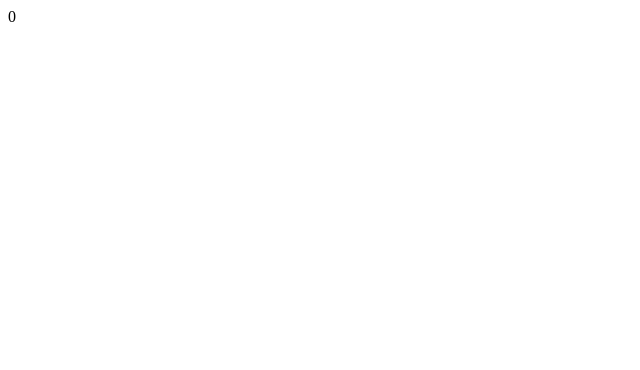
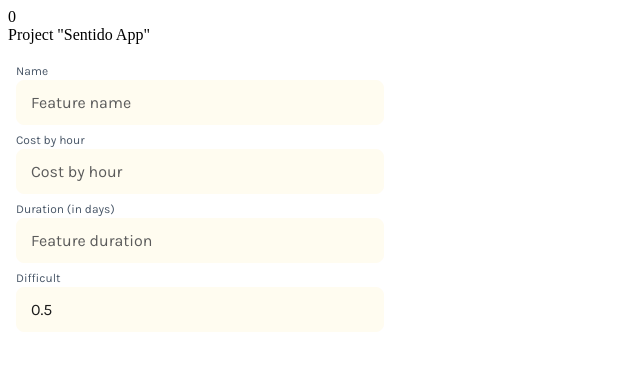
Before and after one commit to minskylab/social-project-simulator, a Next.js app: page /simulator in a window 1280 px wide. Shown: the top 370 px of the page, without its empty margins (0-640 px from the left). Built offline with nearby package versions, Linux system fonts and the light colour scheme.

Commit message:
minky input is working, typescript is... idk

```diff
--- /dev/null
+++ b/components/MinskyInput.tsx
@@ -0,0 +1,67 @@
+import styled from "styled-components";
+import React, { ChangeEventHandler, FunctionComponent, useState } from "react";
+
+interface MinskyInputProps {
+    value: any;
+    onChange: (newVal: string) => void;
+    type: "text" | "number" | "password";
+    placeholder?: string;
+    label?: string;
+}
+
+const Input = styled.input`
+    background-color: #fffcf0;
+    font-size: 16px;
+    border: 0.5px solid #fffcf0;
+    border-radius: 8px;
+    padding: 12px 14px;
+    font-family: "Karla", sans-serif;
+    color: #1b1b1b;
+    transition: 0.3s;
+    ::placeholder {
+        color: #5b5b5b;
+    }
+    :focus {
+        outline: none;
+        border: 0.5px solid #1b1b1b;
+        box-shadow: 0 0 0.5px 0.5px #ffc48244;
+        background-color: #fff6d2;
+    }
+`;
+
+const InputWrapper = styled.div`
+    display: flex;
+    flex-flow: column;
+    font-family: "Karla", sans-serif;
+    padding: 4px 8px;
+`;
+
+interface LabelProps {
+    focus?: boolean;
+}
+const Label = styled.label<LabelProps>`
+    font-size: 12px;
+    transition: 0.3s;
+    color: ${props => (props.focus ? "#1b1b1b" : "#485667")};
+    margin-bottom: 2px;
+    /* margin-left: 8px; */
+`;
+
+const MinskyInput: FunctionComponent<MinskyInputProps> = props => {
+    const [focus, setFocus] = useState<boolean>(false);
+    return (
+        <InputWrapper>
+            {props.label ? <Label focus={focus}> {props.label} </Label> : null}
+            <Input
+                type={props.type}
+                value={props.value}
+                placeholder={props.placeholder}
+                onChange={e => props.onChange(e.target.value)}
+                onFocus={() => setFocus(true)}
+                onBlur={() => setFocus(false)}
+            />
+        </InputWrapper>
+    );
+};
+
+export default MinskyInput;
--- /dev/null
+++ b/components/ProjectCard.tsx
@@ -0,0 +1,72 @@
+import React, { FunctionComponent, useEffect, useState } from "react";
+import styled from "styled-components";
+import { Project } from "../logic";
+import MinskyInput from "./MinskyInput";
+
+interface ProjectCardProps {
+    project: Project;
+}
+
+interface NewFeatureState {
+    name?: string;
+    costByHour?: number;
+    duration?: number;
+    difficult?: number;
+}
+
+const NewFeatureBox = styled.div`
+    max-width: 24em;
+`;
+
+const ProjectCard: FunctionComponent<ProjectCardProps> = props => {
+    const [newFeature, setNewFeature] = useState<NewFeatureState>({ difficult: 0.5 });
+
+    useEffect(() => {
+        console.log("project prop updated");
+    }, [props.project]);
+
+    return (
+        <div>
+            <div>
+                <div>Project "{props.project.name}"</div>
+                <ul>
+                    {props.project.features.map(f => {
+                        return <li>{f.name}</li>;
+                    })}
+                </ul>
+            </div>
+            <NewFeatureBox>
+                <MinskyInput
+                    type={"text"}
+                    value={newFeature.name}
+                    onChange={(val: string) => setNewFeature({ name: val })}
+                    placeholder={"Feature name"}
+                    label={"Name"}
+                />
+                <MinskyInput
+                    type="number"
+                    value={newFeature.costByHour}
+                    placeholder={"Cost by hour"}
+                    onChange={(val: string) => setNewFeature({ costByHour: Number.parseInt(val) })}
+                    label={"Cost by hour"}
+                />
+                <MinskyInput
+                    type="number"
+                    value={newFeature.duration}
+                    placeholder={"Feature duration"}
+                    onChange={(val: string) => setNewFeature({ duration: Number.parseInt(val) })}
+                    label={"Duration (in days)"}
+                />
+                <MinskyInput
+                    type="number"
+                    value={newFeature.difficult}
+                    placeholder={"Feature difficult"}
+                    onChange={(val: string) => setNewFeature({ difficult: Number.parseInt(val) })}
+                    label={"Difficult"}
+                />
+            </NewFeatureBox>
+        </div>
+    );
+};
+
+export default ProjectCard;
--- /dev/null
+++ b/logic/index.ts
@@ -0,0 +1,3 @@
+import {Project} from "./project";
+
+export {Project};
--- a/logic/project.ts
+++ b/logic/project.ts
@@ -1,28 +1,44 @@
+// @ts-ignore
 interface Feature {
     name: string;
-    dificult: number; // range between <0 - 1]
+    difficult: number; // range between <0 - 1]
     costByHour: number;
     duration: number;
 }
 
+interface ProjectDescription {
+    startDate: Date;
+    endDate: Date;
+    duration: number;
+
+    features: Feature[];
+    ideationDuration: number;
+    developDuration: number;
+    developmentGap: number;
+    totalCost: number;
+}
+
 class Project {
+    name: string;
     startDate: Date = new Date(Date.now());
     duration: number = 10;
 
     definition: number = 5;
-    priorization: number = 1;
+    prioritization: number = 1;
     flows: number = 4;
     branding: number = 3;
     wireframes: number = 5;
     mockups: number = 4;
 
-    features: [Feature];
+    features: Feature[];
 
     monthCost: number = 600; // USD 600
     developmentGap: number = 30; // 30 days
-    dificultOffset: number = 0.5; // 0.5 -> medium
+    difficultOffset: number = 0.5; // 0.5 -> medium
 
-    constructor(startDate?: Date, duration?: number) {
+    constructor(name, startDate?: Date, duration?: number) {
+        this.name = name;
+        this.features = [];
         if (startDate) {
             this.startDate = startDate;
         }
@@ -33,37 +49,65 @@
     }
 
     ideationDuration(): number {
-        return this.definition + this.priorization + this.flows + this.branding + this.wireframes + this.mockups;
+        return this.definition + this.prioritization + this.flows + this.branding + this.wireframes + this.mockups;
     }
 
-    addFeature(name: string, costByHour: number, duration: number, dificult: number = this.dificultOffset) {
+    addFeature(name: string, costByHour: number, duration: number, difficult: number = this.difficultOffset) {
         this.features?.push(<Feature>{
             name: name,
             costByHour: costByHour,
             duration: duration,
-            dificult: dificult
+            difficult: difficult
         });
+    }
+
+    deleteFeature(name: string) {
+        this.features = this.features.filter(f => f.name != name)
     }
 
     _featureCost(index: number = 0): number {
         const feature = this.features[index];
         const plainCost = feature.costByHour * feature.duration;
-        const multiplier = 1 + (feature.dificult - this.dificultOffset);
+        const multiplier = 1 + (feature.difficult - this.difficultOffset);
 
         return plainCost * multiplier;
     }
 
-    totalDevelopmentTime(): number {
-        var totalTime: number = 0;
+    developmentDuration(): number {
+        let totalTime: number = 0;
         this.features.map((f: Feature) => (totalTime += f.duration));
         return totalTime;
     }
 
     totalCost(): number {
-        var totalCost: number = 0;
-        for (var i = 0; i < this.features.length; i++) {
+        if (this.features.length == 0) {
+            return 0;
+        }
+
+        let totalCost: number = 0;
+        for (let i = 0; i < this.features.length; i++) {
             totalCost += this._featureCost(i);
         }
-        return totalCost;
+
+        const payedDuration = this.monthCost * (this.ideationDuration() + this.developmentDuration());
+        return totalCost - payedDuration;
+    }
+
+    describe(): ProjectDescription {
+        let endDate = new Date(this.startDate);
+        endDate.setDate(endDate.getDate() + this.ideationDuration() + this.developmentGap + this.developmentDuration());
+
+        return <ProjectDescription>{
+            features: this.features,
+            developDuration: this.developmentDuration(),
+            developmentGap: this.developmentGap,
+            duration: this.duration,
+            endDate: endDate,
+            ideationDuration: this.ideationDuration(),
+            startDate: this.startDate,
+            totalCost: this.totalCost()
+        }
     }
 }
+
+export {Project}
--- a/package.json
+++ b/package.json
@@ -8,6 +8,7 @@
     "start": "next start"
   },
   "dependencies": {
+    "fontfaceobserver": "^2.1.0",
     "next": "9.2.1",
     "react": "16.12.0",
     "react-dom": "16.12.0",
--- a/pages/_app.tsx
+++ b/pages/_app.tsx
@@ -3,6 +3,7 @@
 import { ThemeProvider } from "styled-components";
 
 import { MinskyTheme } from "../types/themes";
+import Fonts from "../utils/Fonts";
 
 const theme: MinskyTheme = {
   colors: {
@@ -11,8 +12,13 @@
 };
 
 export default class MyApp extends App {
+  componentDidMount(): void {
+    Fonts();
+  }
+
   render() {
     const { Component, pageProps } = this.props;
+
     return (
       <ThemeProvider theme={theme}>
         <Component {...pageProps} />
--- a/pages/simulator.tsx
+++ b/pages/simulator.tsx
@@ -1,20 +1,28 @@
 import React from "react";
 import { NextPage } from "next";
 import { useState } from "react";
+import ProjectCard from "../components/ProjectCard";
+import {Project} from "../logic";
 
 enum SimulatorStep {
     IntroducingDates,
     Simulating
 }
 
+
 const Simulator: NextPage = () => {
+    const projectName = "Sentido App";
+
     const [step, setStep] = useState<SimulatorStep>(SimulatorStep.IntroducingDates);
-
+    const [project, setProject] = useState<Project>(new Project(projectName));
     console.log(step);
 
     return (
         <div>
             <div>{step}</div>
+            <div>
+                <ProjectCard project={project}/>
+            </div>
         </div>
     );
 };
--- /dev/null
+++ b/utils/Fonts.ts
@@ -0,0 +1,17 @@
+import FontFaceObserver from 'fontfaceobserver';
+
+const Fonts = () => {
+    const link = document.createElement('link');
+    link.href = 'https://fonts.googleapis.com/css?family=Karla:400,700&display=swap';
+    link.rel = 'stylesheet';
+
+    document.head.appendChild(link);
+
+    const karla = new FontFaceObserver('Karla');
+
+    karla.load().then(() => {
+        document.documentElement.classList.add('karla')
+    })
+};
+
+export default Fonts
```
Also changed, not shown: 2 other files (tests, documents, lock files or other folders).
